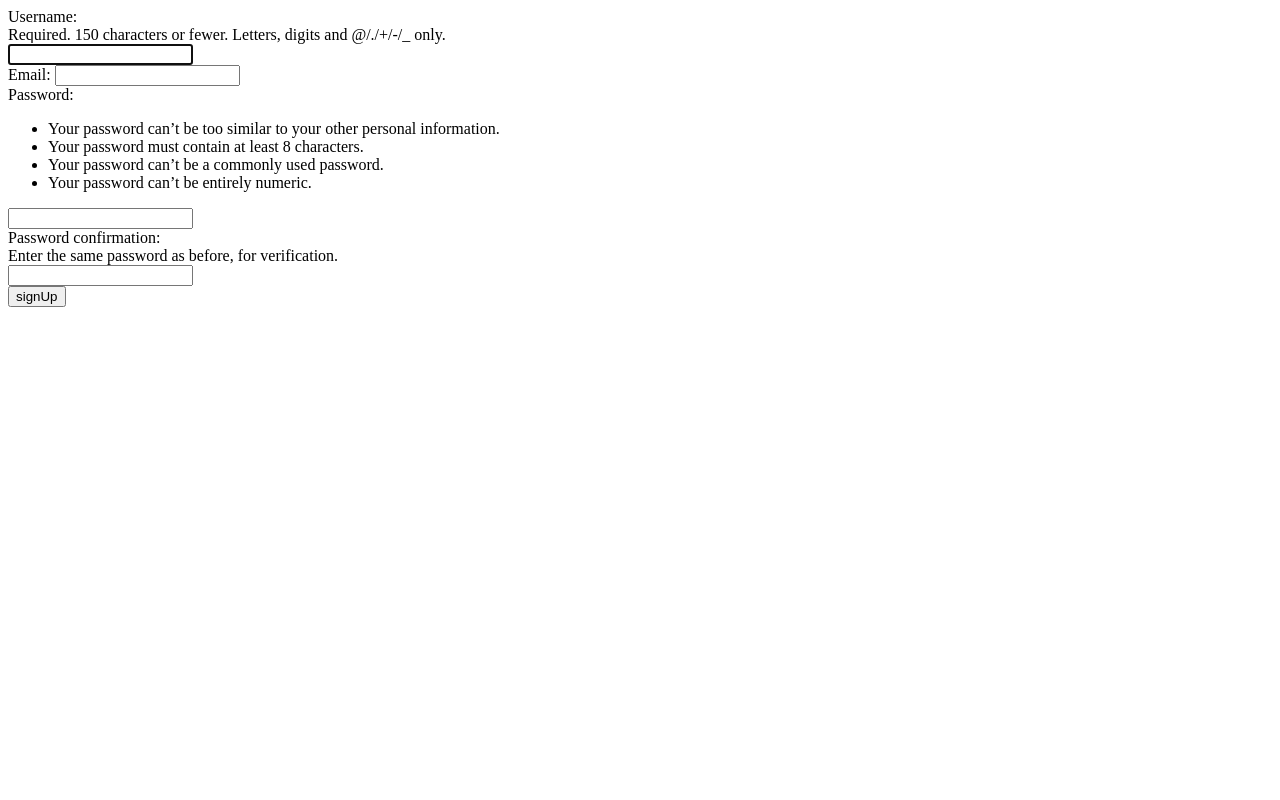
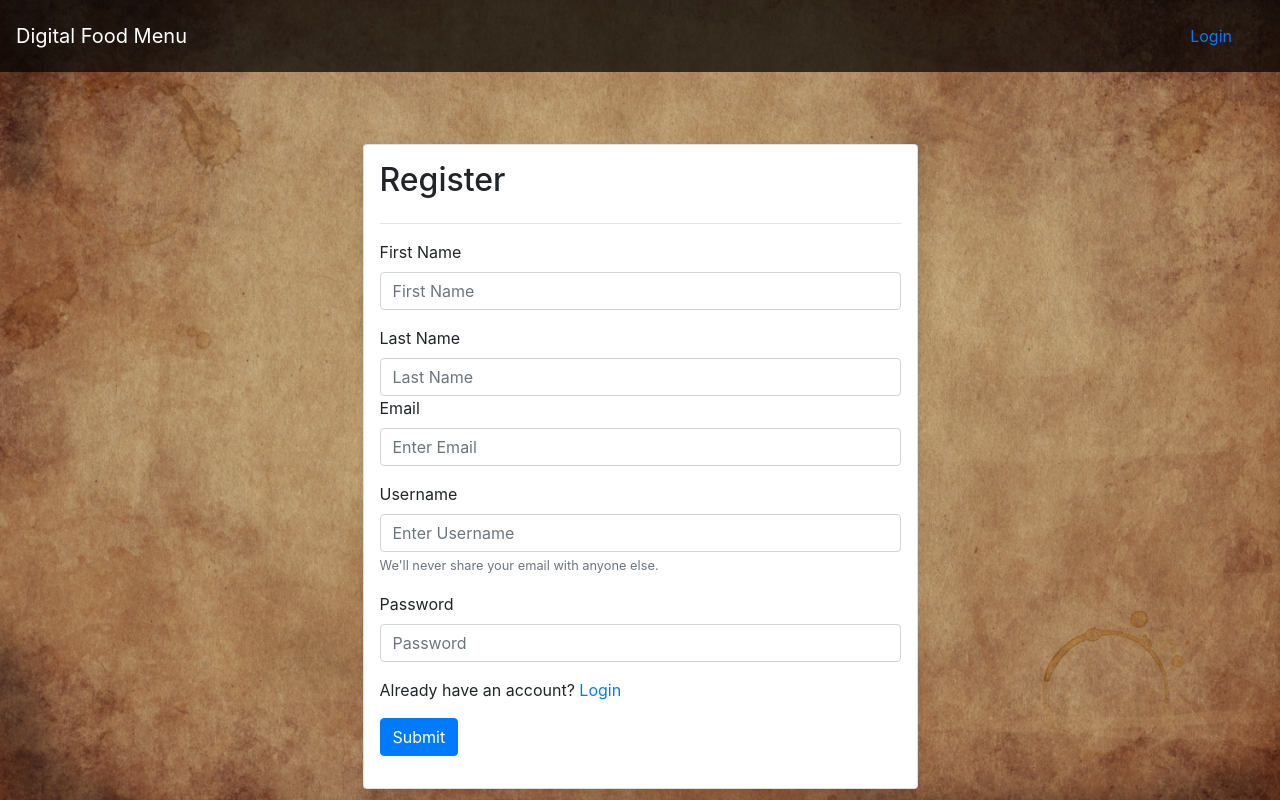
Before and after one commit to ahanaftanvir40/Digital-Food-Menu, a Django app: page /register/ in a window 1280 px wide. Run offline with Django 5.2, Linux system fonts and the light colour scheme.

Commit message:
implemented auth
added session added reg and login logout for users. a user must login to access the project.

```diff
--- a/foodapp/food/models.py
+++ b/foodapp/food/models.py
@@ -1,10 +1,10 @@
 from django.db import models
+from django.contrib.auth.models import User
 
 # Create your models here.
 
 class Item(models.Model):
-    def __str__(self):
-        return self.item_name
+    user = models.ForeignKey(User, on_delete = models.SET_NULL, null = True, blank = True)
     item_name = models.CharField(max_length = 200)
     item_desc = models.CharField(max_length = 1000)
     item_price = models.IntegerField()
--- a/foodapp/food/templates/food/base.html
+++ b/foodapp/food/templates/food/base.html
@@ -15,27 +15,33 @@
 </head>
 
 <body>
-    <nav class="navbar navbar-dark" style="background-color: rgba(0, 0, 0, 0.7);">
+
+    <body>
+        <nav class="navbar navbar-dark"
+            style="background-color: rgba(0, 0, 0, 0.7); display: flex; justify-content: space-between; align-items: center;">
             <a href="#" class="navbar-brand">Digital Food Menu</a>
 
             <div class="navbar">
+                {% if user.is_authenticated %}
                 <a class="nav-item nav-link" href="{% url 'food:create_item' %}">Add Item</a>
                 <a class="nav-item nav-link" href="#">Delete Item</a>
                 <a class="nav-item nav-link" href="#">View Item</a>
-            {% if user.is_authenticated %}
-            <a href="{% url 'logout' %}">Logout</a>
+                <a class="nav-item nav-link" href="{% url 'logout' %}">Logout</a>
                 {% else %}
-            <a href="{% url 'login' %}">Login</a>
+                <a class="nav-item nav-link" href="{% url 'login' %}">Login</a>
                 {% endif %}
             </div>
+
+            {% if user.is_authenticated %}
+            <span class="welcome-message" style="color: white;">Welcome, {{ request.user }}!</span>
+            {% endif %}
         </nav>
-    {% if messages %}
-    {% for message in messages %}
-    <div class="alert alert-{{message.tags}}">
-        {{message}}
-    </div>
-    {% endfor %}
-    {% endif %}
+    </body>
+
+
+
+
+
     <br>
 
     {% block body %}
--- a/foodapp/food/templates/food/index.html
+++ b/foodapp/food/templates/food/index.html
@@ -11,6 +11,7 @@
 
 <body>
     {% block body %}
+
 
     {% for item in item_list %}
     <div class="row mb-3">
--- /dev/null
+++ b/foodapp/food/templates/food/register.html
@@ -0,0 +1,51 @@
+{% extends 'food/base.html' %}
+{% block body %}
+<div class="container mt-5">
+    <form class="col-6 mx-auto card p-3 shadow-lg" method="POST" enctype="multipart/form-data">
+        {% csrf_token %}
+        <h2>Register</h2>
+        <hr>
+        {% if messages %}
+        {{ message.tags }}
+        <div class="alert alert-primary" role="alert">
+            {% for message in messages %}
+            {{ message }}
+            {% endfor %}
+
+        </div>
+        {% endif %}
+
+
+        <div class="form-group">
+            <label for="fname">First Name</label>
+            <input type="text" class="form-control" name="first_name" id="fname" aria-describedby="emailHelp"
+                placeholder="First Name">
+
+        </div>
+        <div class="form-group">
+            <label for="lname">Last Name</label>
+            <input type="text" class="form-control" name="last_name" id="lname" aria-describedby="emailHelp"
+                placeholder="Last Name">
+            <div class="form-group">
+                <label for="email">Email</label>
+                <input type="email" class="form-control" name="email" id="lname" aria-describedby="emailHelp"
+                    placeholder="Enter Email">
+
+            </div>
+            <div class="form-group">
+                <label for="username">Username</label>
+                <input type="text" class="form-control" name="username" id="uname" aria-describedby="emailHelp"
+                    placeholder="Enter Username">
+                <small id="emailHelp" class="form-text text-muted">We'll never share your email with anyone
+                    else.</small>
+            </div>
+            <div class="form-group">
+                <label for="exampleInputPassword1">Password</label>
+                <input type="password" class="form-control" name="password" id="exampleInputPassword1"
+                    placeholder="Password">
+            </div>
+            <p>Already have an account? <a href="{% url 'login' %}">Login</a> </p>
+            <button type="submit" class="btn btn-primary">Submit</button>
+    </form>
+</div>
+{% endblock %}
--- a/foodapp/food/urls.py
+++ b/foodapp/food/urls.py
@@ -9,4 +9,5 @@ urlpatterns = [
     path('add',views.create_item,name='create_item'),
     path('update/<int:id>/', views.update_item, name = 'update_item'),
     path('delete/<int:id>/', views.delete_item, name= 'delete_item'),
+
 ]
--- a/foodapp/food/views.py
+++ b/foodapp/food/views.py
@@ -4,8 +4,13 @@ from . models import Item
 from django.template import loader
 from django.shortcuts import redirect
 from .forms import ItemForm
+from django.contrib.auth.models import User
+from django.contrib import messages
+from django.contrib.auth import authenticate , login, logout #login is basically session
+from django.contrib.auth.decorators import login_required #needs login to view page
 
 # Create your views here.
+@login_required(login_url='login')
 def index(request):
     item_list = Item.objects.all()
 
@@ -17,6 +22,7 @@ def index(request):
 def item(request):
     return HttpResponse('this is item view')
 
+@login_required(login_url='login')
 def detail(request, item_id):
     item = Item.objects.get(pk= item_id)
     context = {
@@ -24,6 +30,7 @@ def detail(request, item_id):
     }
     return render(request, 'food/detail.html',context)
 
+@login_required(login_url='login')
 def create_item(request):
     form = ItemForm(request.POST or None)
     context ={
@@ -35,6 +42,7 @@ def create_item(request):
         return redirect('food:index')
     return render(request, 'food/item-form.html', context)
 
+@login_required(login_url='login')
 def update_item(request , id):
     item = Item.objects.get(id = id)
 
@@ -50,6 +58,7 @@ def update_item(request , id):
         return redirect('food:index')
     return render(request, 'food/item-form.html', context)
 
+@login_required(login_url='login')
 def delete_item(request,id):
     item = Item.objects.get(id = id)
 
@@ -61,3 +70,60 @@ def delete_item(request,id):
         item.delete()
         return redirect ('food:index')
     return render(request, 'food/delete-item.html', context )
+
+def login_page(request):
+    if request.method == 'POST':
+        username = request.POST.get('username')
+        password = request.POST.get('password')
+
+        userExist = User.objects.filter(username = username)
+
+        if not userExist.exists():
+            messages.error(request, "User doesn't exist")
+            return redirect('login')
+        user = authenticate(username = username, password = password) #checking
+
+        if user is None: #username pass match
+            messages.error(request, 'Invalid Credentials')
+            return redirect('login')
+        else:
+            login(request, user)
+            return redirect('food:index')
+
+
+    return render(request, 'food/login.html')
+
+def logout_page(request):
+    logout(request)
+    return redirect('login')
+
+def register(request):
+    if request.method == 'POST':
+        first_name = request.POST.get('first_name')
+        last_name = request.POST.get('last_name')
+        email = request.POST.get('email')
+        username = request.POST.get('username')
+        password = request.POST.get('password')
+
+        user = User.objects.filter(username = username) #checking if user already exists
+
+        if user.exists():
+            messages.info(request, 'Username already exists')
+            return redirect('register')
+        else:
+
+            user = User.objects.create(
+                first_name = first_name,
+                last_name = last_name,
+                email = email,
+                username = username,
+
+
+            )
+
+            user.set_password(password) #for hashing the pass
+            user.save()
+            messages.info(request, 'Account created successfully')
+            return redirect('register')
+
+    return render(request, 'food/register.html')
--- a/foodapp/foodapp/settings.py
+++ b/foodapp/foodapp/settings.py
@@ -38,7 +38,7 @@ INSTALLED_APPS = [
     'django.contrib.messages',
     'django.contrib.staticfiles',
     'food',
-    'users',
+
 ]
 
 MIDDLEWARE = [
--- a/foodapp/foodapp/urls.py
+++ b/foodapp/foodapp/urls.py
@@ -16,14 +16,13 @@ Including another URLconf
 """
 from django.contrib import admin
 from django.urls import path,include
-from users import views as user_view
-from django.contrib.auth import views as auth_view
+from food.views import*
 
 urlpatterns = [
     path('admin/', admin.site.urls),
     path('food/', include('food.urls')),
-    path('register/', user_view.user_reg, name= 'user_reg'),
-    path('login/', auth_view.LoginView.as_view(template_name = 'users/login.html'), name='login'),
-    path('logout/', auth_view.LogoutView.as_view(template_name = 'users/logout.html'), name='logout'),
+    path('login/', login_page, name='login' ),
+    path('register/', register, name= 'register'),
+    path('logout/', logout_page, name= 'logout'),
 
 ]
--- a/foodapp/users/templates/users/login.html
+++ /dev/null
@@ -1,5 +0,0 @@
-<form method="POST">
-    {% csrf_token %}
-    {{form}}
-    <button type="submit">Signin</button>
-</form>
--- a/foodapp/users/templates/users/logout.html
+++ /dev/null
@@ -1,5 +0,0 @@
-<form method="post">
-    {% csrf_token %}
-    {{form}}
-    <button type="submit">logout</button>
-</form>
--- a/foodapp/users/templates/users/reg.html
+++ /dev/null
@@ -1,5 +0,0 @@
-<form method="POST">
-    {% csrf_token %}
-    {{form}}
-    <button type="submit">signUp</button>
-</form>
--- a/foodapp/users/views.py
+++ b/foodapp/users/views.py
@@ -6,21 +6,3 @@ from django.contrib.auth import authenticate
 
 
 # Create your views here.
-
-def user_reg(request):
-
-    if request.method == 'POST':
-        form = Register_Form(request.POST)
-
-        if form.is_valid():
-            form.save() #to save the form
-            username = form.cleaned_data.get('username') #getting the username
-            messages.success(request,f'Welcome {username}! you are logged in')
-            return redirect('login')
-
-    else:
-        form = Register_Form()
-    context = {
-        'form': form
-    }
-    return render(request, 'users/reg.html', context)
```
Also changed, not shown: foodapp/food/templates/food/login.html (added, +34 -0 lines), foodapp/db.sqlite3, foodapp/food/migrations/0004_item_user.py (added). Lines whose indentation alone changed are shown as unchanged.
